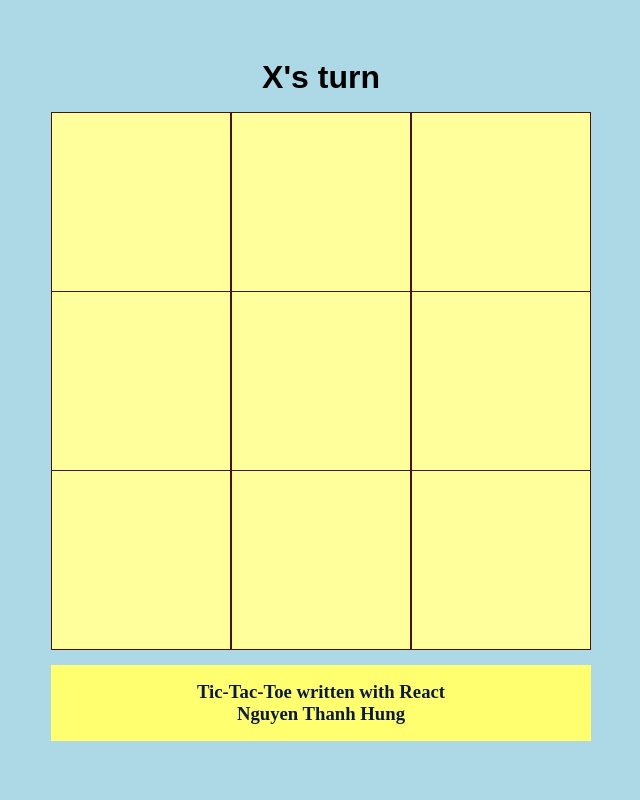
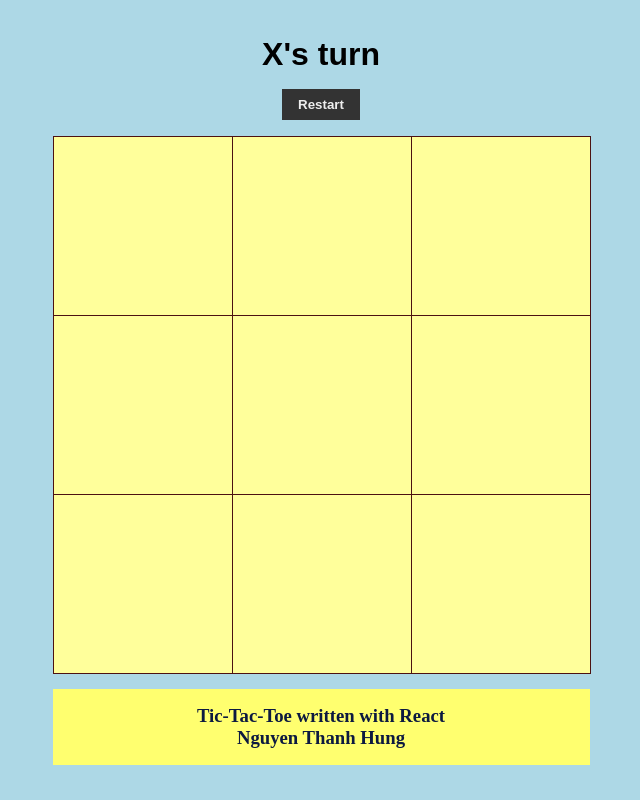
Before and after one commit to hungntgrb/hung-tictactoe, a React app: page / in a window 1280 px wide. Shown: the whole page, without its empty margins (319-959 px from the left). Built offline with nearby package versions, Linux system fonts and the light colour scheme.

Commit message:
Reset button, grid size

```diff
--- a/src/index.js
+++ b/src/index.js
@@ -37,9 +37,19 @@ function Game() {
     }
   }, [board]);
 
+  const resetGame = () => {
+    setBoard(Array(9).fill(null));
+    setGameOver(false);
+    setXTurn(true);
+    setWinner("");
+  };
+
   return (
     <>
       <Info infos={{ xTurn, gameOver, winner }} />
+      <button className="reset" onClick={resetGame}>
+        Restart
+      </button>
       <XTurnContext.Provider value={handleClick}>
         <Board board={board} />
       </XTurnContext.Provider>
--- a/src/main.scss
+++ b/src/main.scss
@@ -15,6 +15,9 @@ body {
   display: grid;
   place-content: center;
 }
+#root {
+  width: 100%;
+}
 .info {
   margin-bottom: 1rem;
   h1 {
@@ -23,8 +26,21 @@ body {
 }
 
 .board {
+  max-width: 600px;
   display: grid;
-  grid-template-columns: repeat(3, 180px);
+  grid-template-columns: repeat(3, 1fr);
+}
+button.reset {
+  display: block;
+  padding: 0.5rem 1rem;
+  margin: 1rem auto;
+  font-weight: bold;
+  background-color: #333;
+  color: #eee;
+  border: none;
+}
+button:focus {
+  outline: none;
 }
 .square {
   width: 30vw;
@@ -35,7 +51,7 @@ body {
   border: 1px solid $brown;
   display: grid;
   place-content: center;
-  font-size: 6rem;
+  font-size: 5rem;
   font-weight: bold;
   margin-bottom: -1px;
   margin-right: -1px;
```
